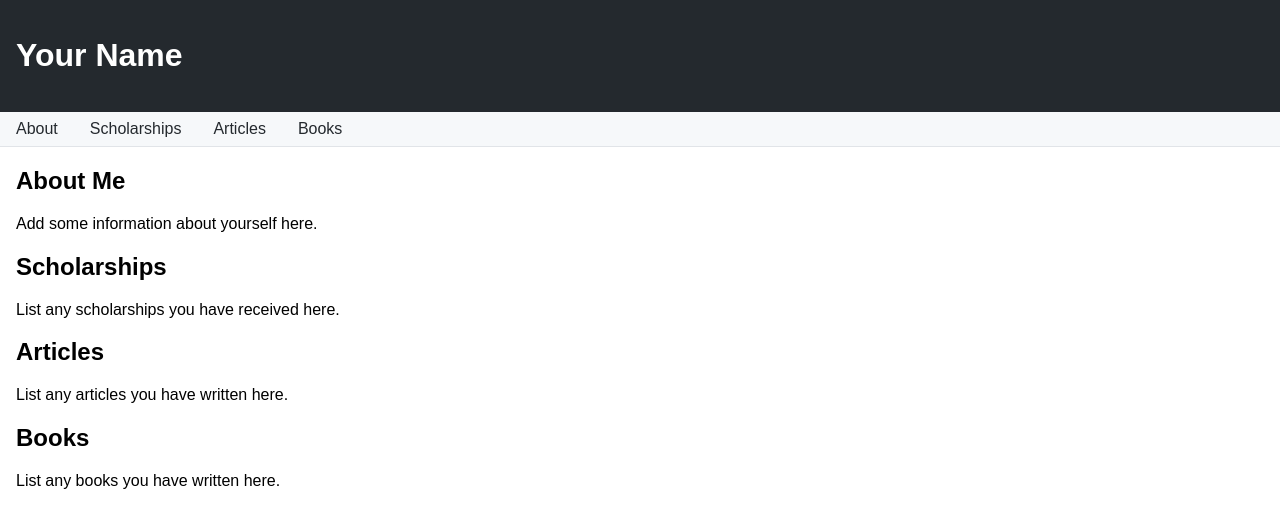
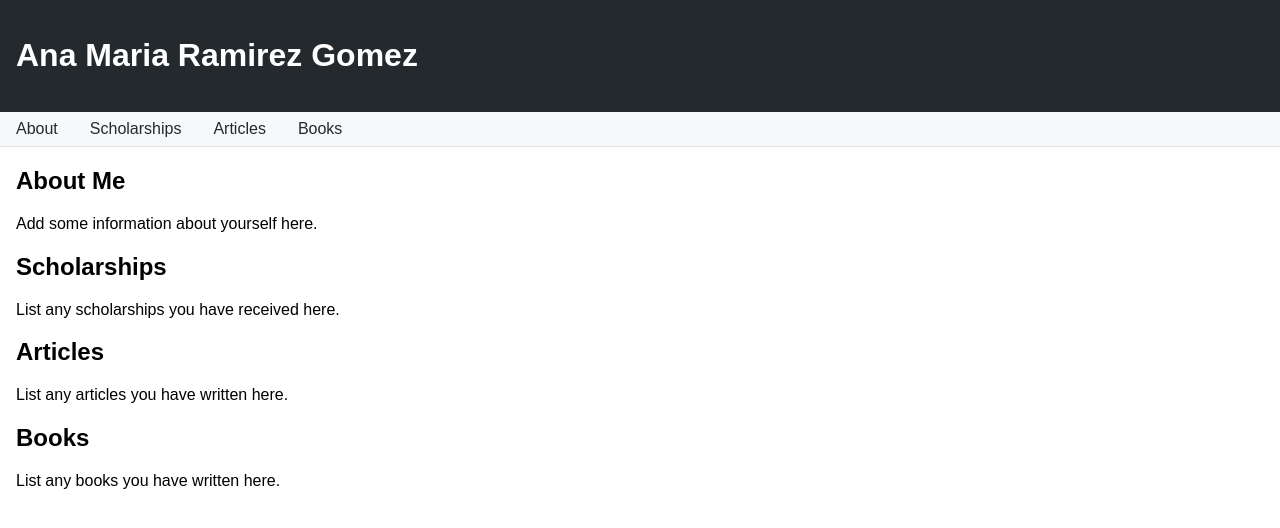
Before and after one commit to anaragomez/anaragomez.github.io, a plain HTML site: page index.html in a window 1280 px wide. Drawn offline with Linux system fonts and the light colour scheme.

Commit message:
change name 2
change name 2

```diff
--- a/index.html
+++ b/index.html
@@ -36,7 +36,7 @@
   </head>
   <body>
     <header>
-      <h1>Your Name</h1>
+      <h1>Ana Maria Ramirez Gomez</h1>
     </header>
     <nav>
       <a href="#about">About</a>
```
